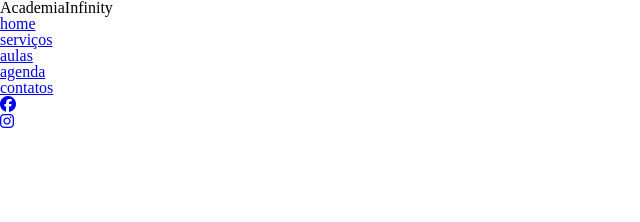
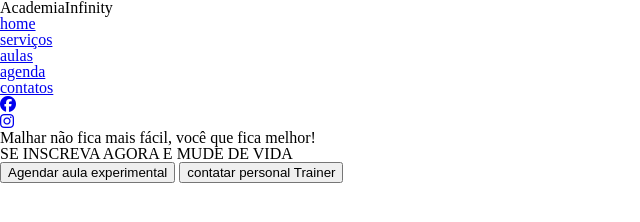
Before and after one commit to AAlan12/landing-page-academia-infinity, a plain HTML site: page index.html in a window 1280 px wide. Shown: the whole page, without its empty margins (0-640 px from the left). Drawn offline with Linux system fonts and the light colour scheme.

Commit message:
main section init

```diff
--- a/index.html
+++ b/index.html
@@ -27,5 +27,15 @@
             </nav>
         </div>
     </header>
+    <main>
+        <div class="conteudo-principal">
+            <h2 class="texto-principal">Malhar não fica mais fácil, você que fica melhor!</h2>
+            <h3 class="texto-secundario">SE INSCREVA AGORA E MUDE DE VIDA</h3>
+            <div class="btns">
+                <button class="btn-exp">Agendar aula experimental</button>
+                <button class=""btn-personal>contatar personal Trainer</button>
+            </div>
+        </div>
+    </main>
 </body>
 </html>
```
